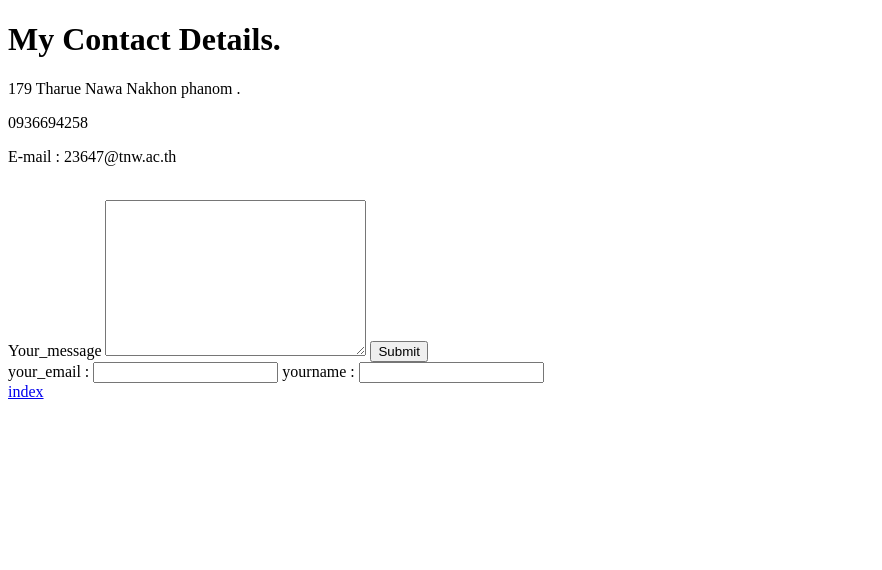
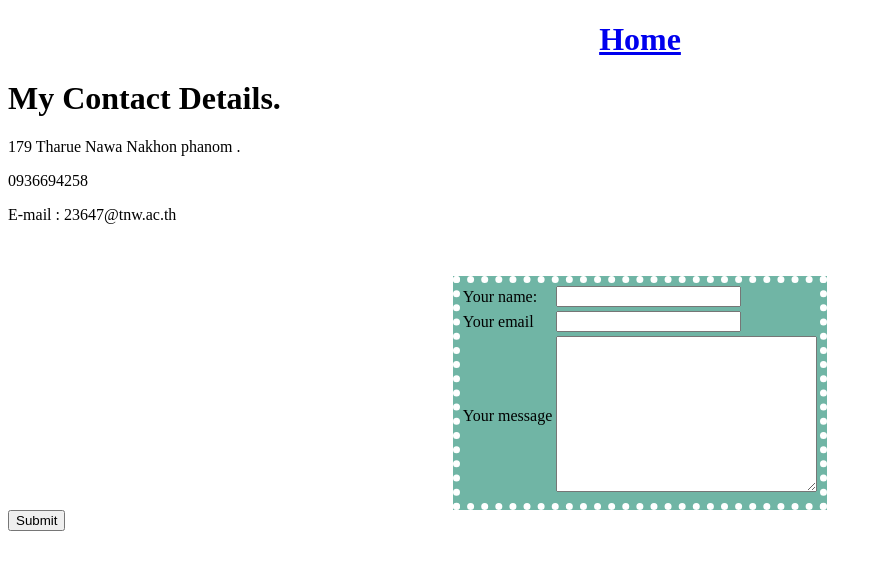
Before and after one commit to Rattanawadee22/CV, a plain HTML site: page contact.html in a window 1280 px wide. Shown: the whole page, without its empty margins (0-882 px from the left). Drawn offline with Linux system fonts and the light colour scheme.

Commit message:
Update contact.html

```diff
--- a/contact.html
+++ b/contact.html
@@ -6,32 +6,16 @@
     <meta name="viewport" content="width=device-width, initial-scale=1.0">
     <title>Document</title>
 </head>
+    <h1 align="center"><a href="index.html">Home</a></h1>
 <body>
     <h1>My Contact Details. </h1>
   <p>179 Tharue Nawa Nakhon phanom .</p>
   <p>0936694258</p>
   <p> E-mail : 23647@tnw.ac.th </p>
   <br>
-  <form action="index.html" method="post">
-    <label for="Your_message"> Your_message</label>
-    <textarea name="your_message" id="" cols="30" rows="10"></textarea>
-    <input type="submit">
+  <form action="23298@tnw.ac.th" method="post" enctype="text/plain"> <table bgcolor=70B5A5 align ="center" style="border:7px dotted white;"> <tr> <td><label for="yourname">Your name: </label></td> <td> <input type="text" name="yourname"></td> </tr> <tr> <td> <label for="your_email">Your email</label></td> <td><input type="email" name="your_email" id=""> </td> </tr> <tr><td><label for="your_message">Your message</label></td> <br> <td> <textarea name="your_message" id="" cols="30" rows="10"></textarea></td></tr> <td></td> </tr> </table> <input type="submit"> </form>
+  <br>
 
-
-
-    <br>
-
-    <label for="your_email">your_email : </label>
-    <input type="email" name="your_email" id=""
-
-    <br>
-    <label for="yourname"> yourname : </label>
-    <input type="text" name="yourname"
-
-
-  </form>
-  <br>
-  <a href="index.html">index</a>
 
 </body>
 </html>
```
